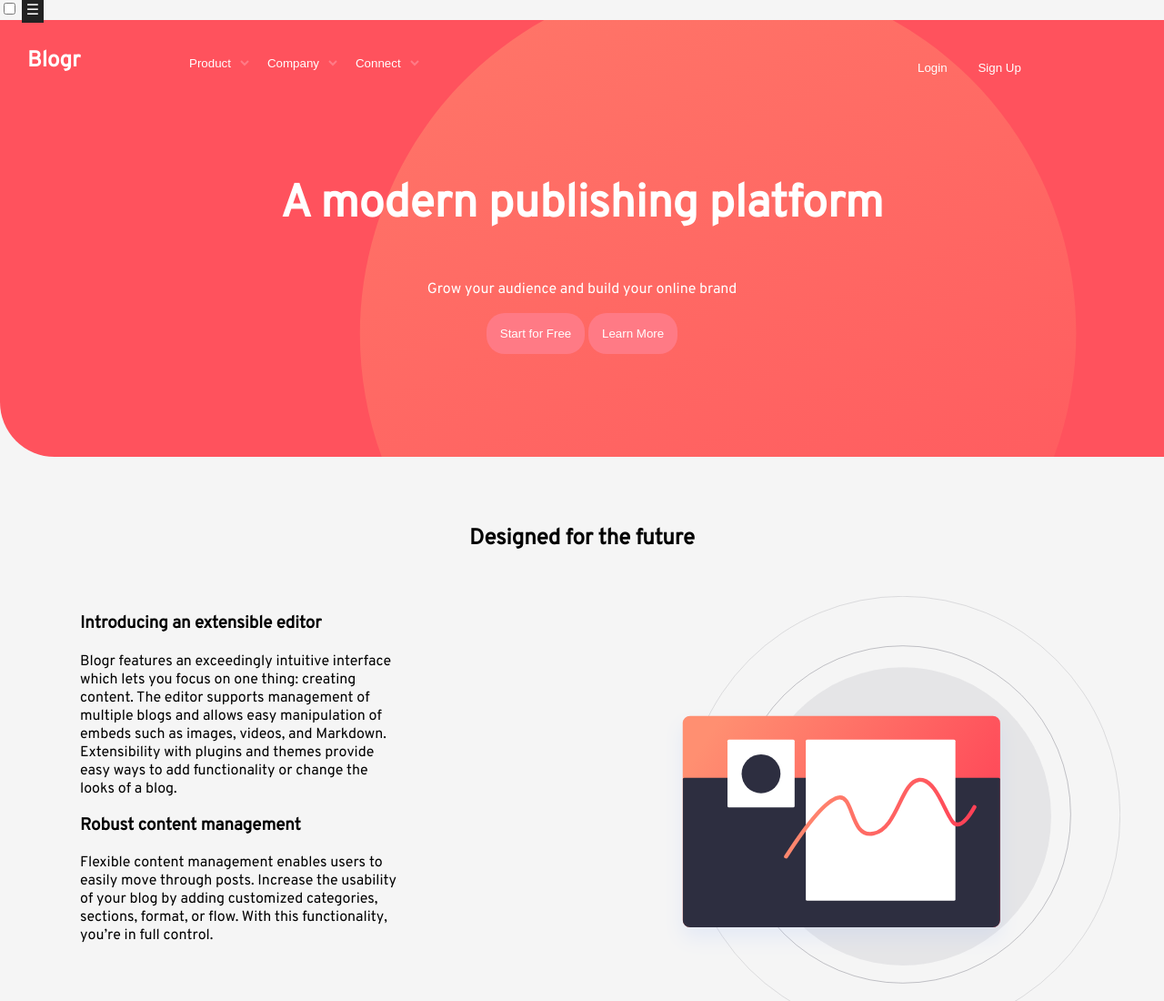
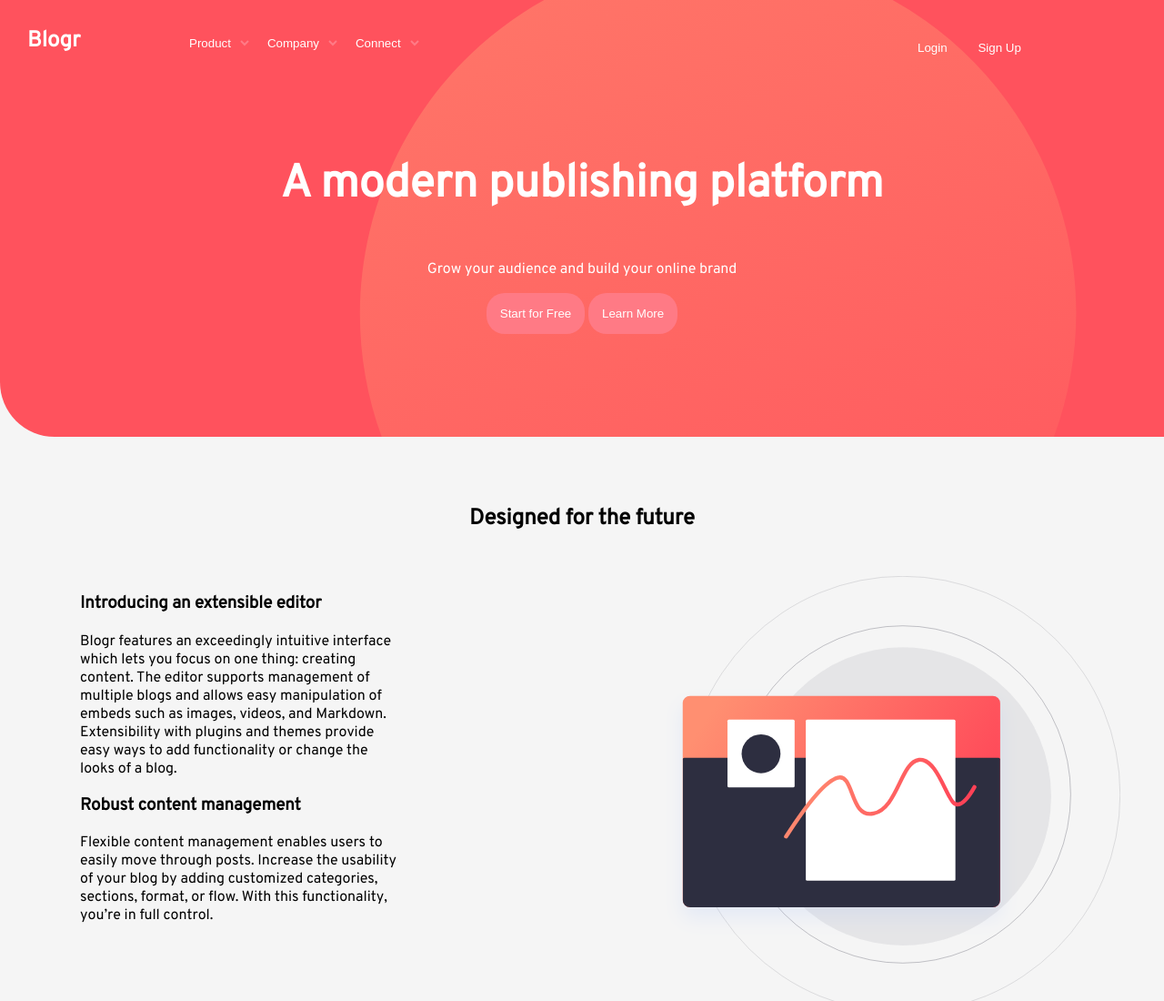
Before and after one commit to MateusLouzada/Challenge_Layout_Front-end, a plain HTML site: page index.html in a window 1280 px wide. Shown: the top 1100 px of the page at 91% size. Drawn offline with Linux system fonts and the light colour scheme; a web font is replaced by a local one.

Commit message:
Update index.html

```diff
--- a/index.html
+++ b/index.html
@@ -26,9 +26,6 @@
     </head>
 
     <body>
-
-        <input type="checkbox" id="bt_menu">
-        <label for="bt_menu">&#9776;</label>
 
         <header>
 
```
